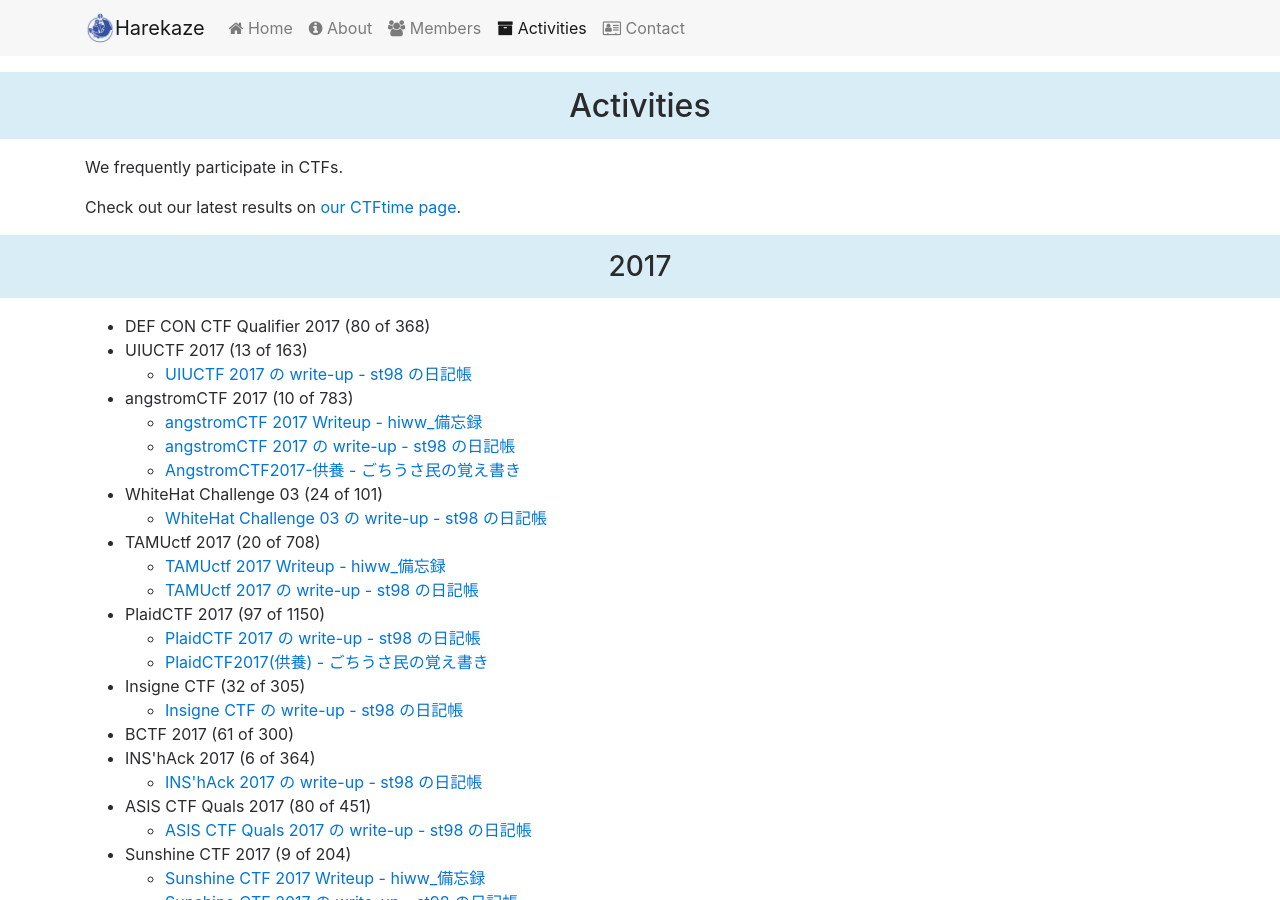
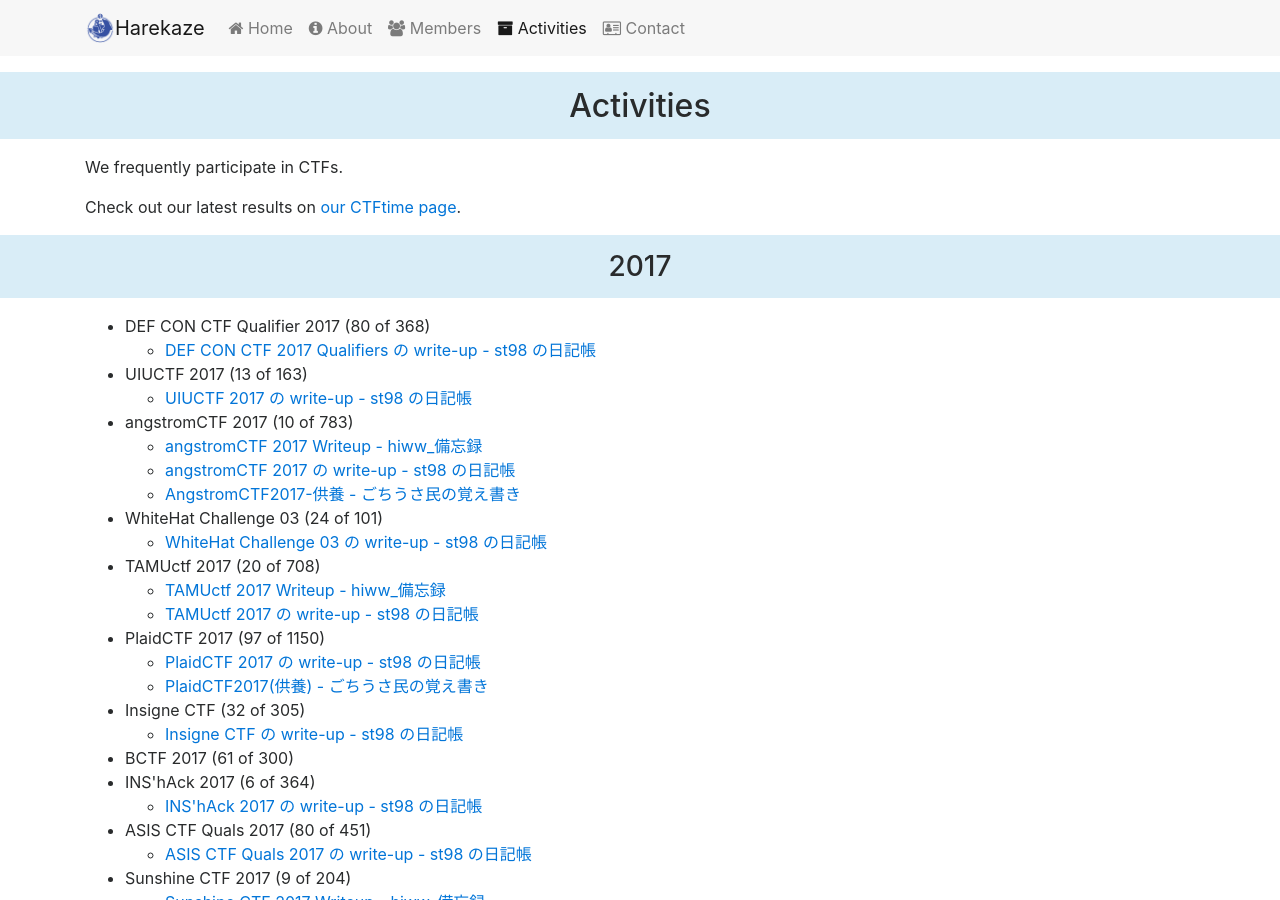
Before and after one commit to TeamHarekaze/TeamHarekaze.github.io, a Jekyll site: the page built from activities.html, in a window 1280 px wide and 900 px high. Built offline with Jekyll 4.4.1, drawn with Linux system fonts in a browser that asks for light colours; nearby versions of some CDN libraries.

Commit message:
Update activities.yml

```diff
--- a/_data/activities.yml
+++ b/_data/activities.yml
@@ -4,6 +4,8 @@
       rank: 80
       participants: 368
       writeups:
+        - title: "DEF CON CTF 2017 Qualifiers の write-up - st98 の日記帳"
+          url: "https://st98.github.io/diary/posts/2017-05-02-def-con-ctf-2017-qualifiers.html"
     - name: "UIUCTF 2017"
       rank: 13
       participants: 163
```
